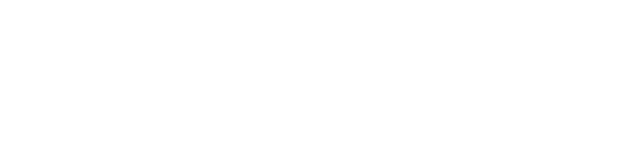
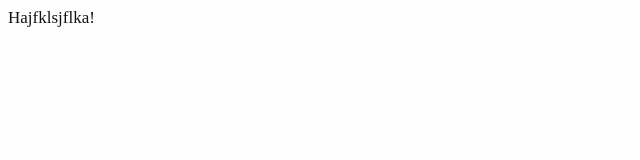
Before and after one commit to sdesign416/2416portfolio.github.io, a plain HTML site: page index.html in a window 1280 px wide. Shown: the whole page, without its empty margins (0-640 px from the left). Drawn offline with Linux system fonts and the light colour scheme.

Commit message:
Update index.html

```diff
--- a/index.html
+++ b/index.html
@@ -1,7 +1,11 @@
 <!DOCTYPE HTML>
 <html>
     <head>
+        <link rel="stylesheet" type="text/css" href="style.css">
     </head>
     <body>
+        <section id="sect01" class="sect">
+            Hajfklsjflka!
+        </section>
     </body>
 </html>
```
